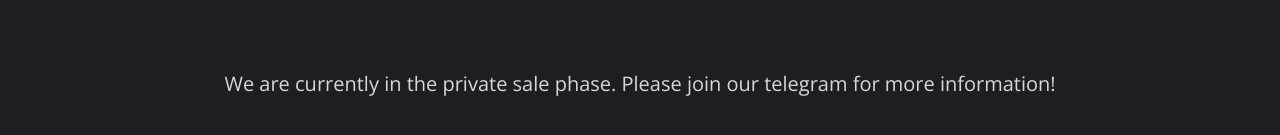
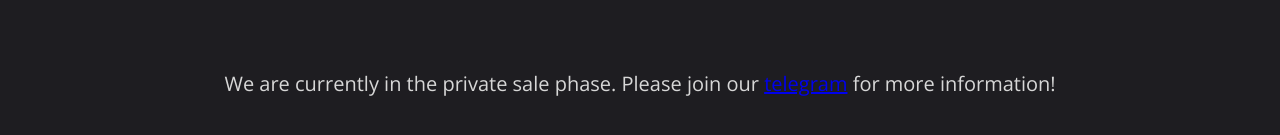
Before and after one commit to Tiqur/madhouse-token-frontend, a React (Create React App) app: page /swap in a window 1280 px wide. Shown: the part 365-500 px from the top of the page. Built offline with nearby package versions, Linux system fonts and the light colour scheme; what @merc/react-timeline would draw is missing.

Commit message:
Added telegram link in status

```diff
--- a/src/pages/swap/main.jsx
+++ b/src/pages/swap/main.jsx
@@ -1,12 +1,15 @@
 import styles from './styles.module.scss';
 import { Navbar, Footer, Text } from '../../components/index.js';
 
+
 const SwapPage = () => {
+  const social_scroll = <a className={styles.scroll_link} target='_blank' href='https://t.me/MadHouseToken'>telegram</a>
+
   return (
     <div className={styles.main_container}>
       <Navbar/>
         <div className={styles.inner_container}>
-          <Text size={2.5}>We are currently in the private sale phase.  Please join our telegram for more information!</Text>
+          <Text size={2.5}>We are currently in the private sale phase.  Please join our {social_scroll} for more information!</Text>
           { /*
           <div className={styles.frame_container}>
               <Text size={2} margin='0 0 2em 0' weight={1000}>Contract Address:</Text>
```
